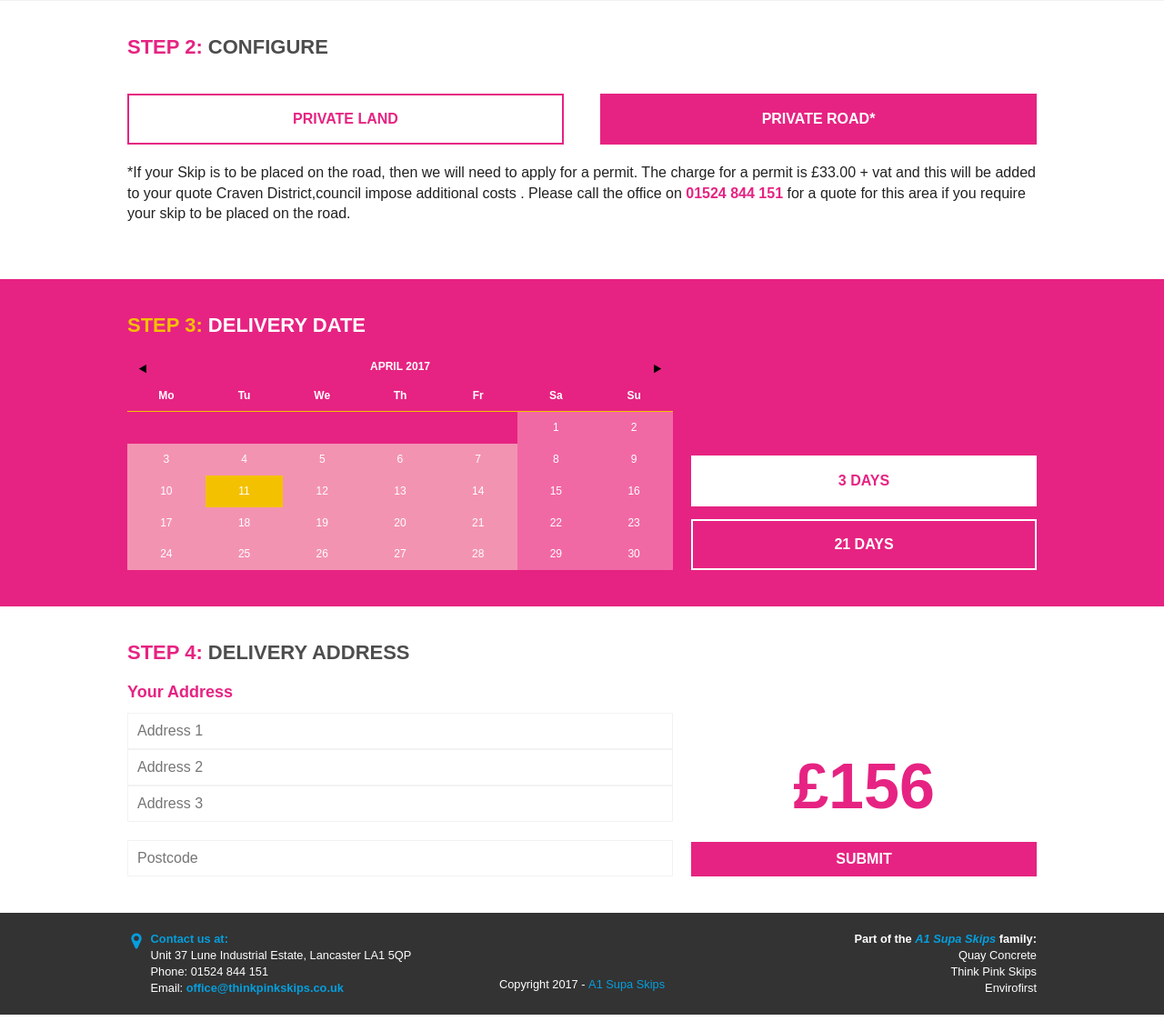
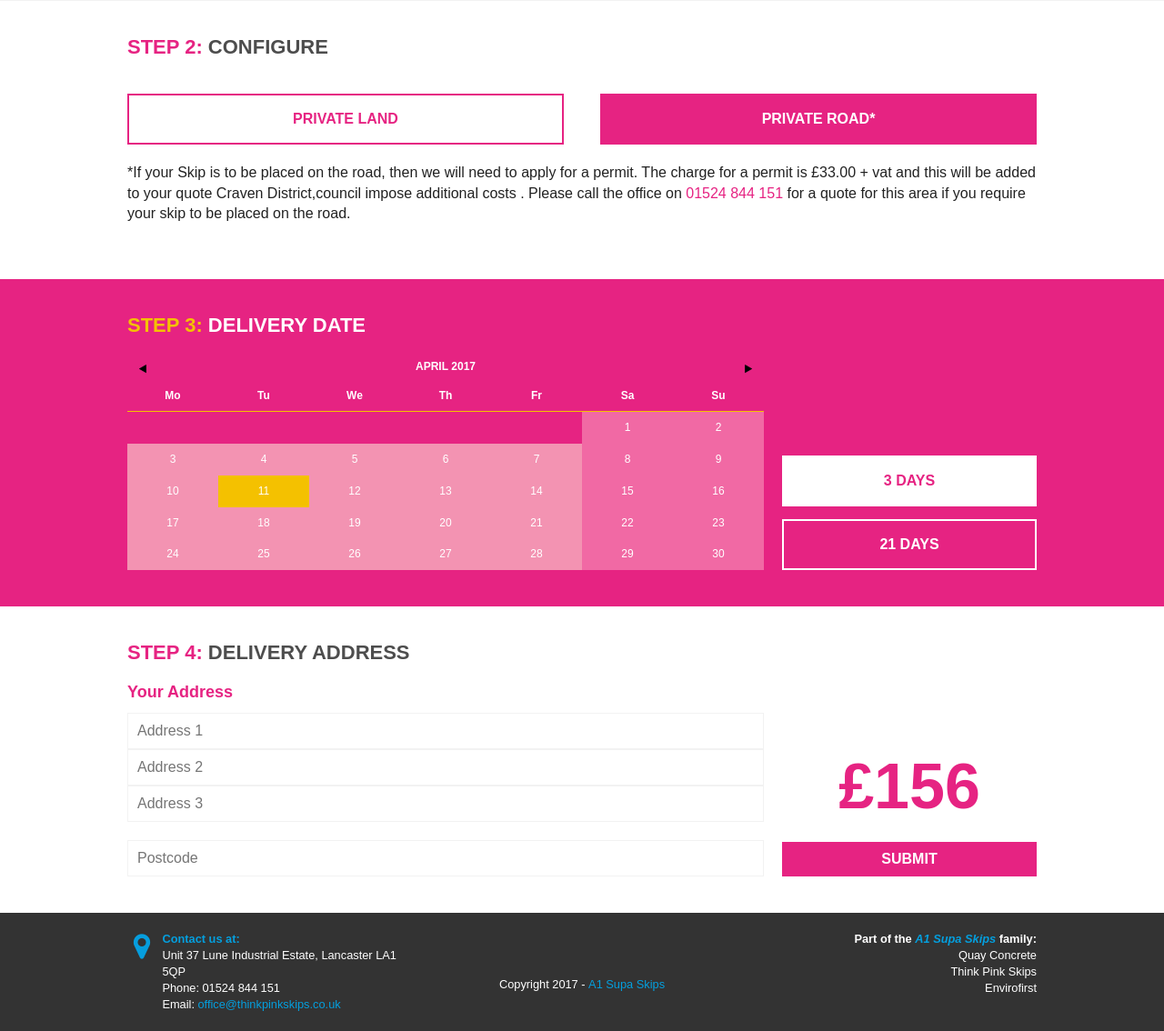
Before and after one commit to adamthomp08/think_pink_skips, a PHP site: page /skips.php in a window 1280 px wide. Shown: the part 1048-2182 px from the top of the page at 91% size. Run offline with PHP 8.4, Linux system fonts and the light colour scheme.

Commit message:
replaced some images

```diff
--- a/contact-page.php
+++ b/contact-page.php
@@ -1,3 +1,8 @@
 <?php include_once('header.php'); ?>
+
+<section class="landing-banner">
+        <img src="/img/grab_hire_banner.jpg" alt="Grab Hire Banner" />
+</section>
+
 <?php include_once('contact.php'); ?>
 <?php include_once('footer.php'); ?>
--- a/css/_footer.scss
+++ b/css/_footer.scss
@@ -9,18 +9,18 @@
 
 	i {
 	    color: #069ede;
-	    font-size: 20px;
+	    font-size: 32px;
 	}
 
 	.sub-col {
 	    display: block;
 	    float: left;
-	    width: 6%;
+	    width: 10%;
 	    margin-right: 2%;
 	}
 
 	.last.sub-col {
-	    width: 92%;
+	    width: 88%;
 	    margin-right: 0;
 	}
 
--- a/css/_generic.scss
+++ b/css/_generic.scss
@@ -1,10 +1,14 @@
+body {
+	font-family: Arial, "Helvetica Neue", Helvetica, sans-serif;
+}
+
 *, *:before, *:after {
   box-sizing: border-box;
 }
 
 .container{
 	display: block;
-	width: 1040px;
+	max-width: 1040px;
 	margin: 0 auto;
 	padding: 0px 20px;
 }
@@ -33,7 +37,6 @@ p{
 }
 
 a{
-	font-weight: 900;
 	text-decoration: none;
 	color: $pink;
 }
--- a/css/_main_navigation.scss
+++ b/css/_main_navigation.scss
@@ -1,6 +1,7 @@
 .main-nav{
 
 	padding: 10px 0px;
+	position: relative;
 
 	.logo{
 		float: left;
@@ -11,8 +12,7 @@
 		max-width: 290px;
 	}
 	nav{
-		float: left;
-		width: 690px;
+		float: right;
 		margin-left: 20px;
 		padding: 10px 0;
 	}
@@ -21,6 +21,9 @@
 		padding: 0;
 		list-style: none;
 		text-align: right;
+		@media (max-width: 850px){
+			display: none;
+		}
 	}
 	nav ul li{
 		display: inline-block;
--- a/css/_skip_hire_form.scss
+++ b/css/_skip_hire_form.scss
@@ -8,14 +8,14 @@
 
 	.date-picker-container{
 		float: left;
-		width: 60%;
+		width: 70%;
 		margin-right: 2%;
 		background: red;
 	}
 	.hire-days{
 		position: absolute;
-		width: 38%;
-		margin-left: 62%;
+		width: 28%;
+		margin-left: 72%;
 		top: 0;
 		left: 0;
 		right: 0;
--- a/css/_text_areas.scss
+++ b/css/_text_areas.scss
@@ -86,14 +86,14 @@
 
 	.address-form{
 		float: left;
-		width: 60%;
+		width: 70%;
 		margin-right: 2%;
 	}
 
 	.price{
 		position: absolute;
-		width: 38%;
-		margin-left: 62%;
+		width: 28%;
+		margin-left: 72%;
 		top: 0;
 		left: 0;
 		right: 0;
--- a/css/style.css
+++ b/css/style.css
@@ -1,9 +1,12 @@
+body {
+  font-family: Arial, "Helvetica Neue", Helvetica, sans-serif; }
+
 *, *:before, *:after {
   box-sizing: border-box; }
 
 .container {
   display: block;
-  width: 1040px;
+  max-width: 1040px;
   margin: 0 auto;
   padding: 0px 20px; }
 
@@ -28,7 +31,6 @@ p {
   margin: 0 0 20px; }
 
 a {
-  font-weight: 900;
   text-decoration: none;
   color: #e62382; }
 
@@ -36,15 +38,15 @@ a:hover {
   text-decoration: underline; }
 
 .main-nav {
-  padding: 10px 0px; }
+  padding: 10px 0px;
+  position: relative; }
   .main-nav .logo {
     float: left;
     width: 290px; }
   .main-nav .logo img {
     max-width: 290px; }
   .main-nav nav {
-    float: left;
-    width: 690px;
+    float: right;
     margin-left: 20px;
     padding: 10px 0; }
   .main-nav nav ul {
@@ -52,6 +54,9 @@ a:hover {
     padding: 0;
     list-style: none;
     text-align: right; }
+    @media (max-width: 850px) {
+      .main-nav nav ul {
+        display: none; } }
   .main-nav nav ul li {
     display: inline-block;
     padding: 12px 15px; }
@@ -174,12 +179,12 @@ a:hover {
     position: relative; }
   .white-text-area .address-form {
     float: left;
-    width: 60%;
+    width: 70%;
     margin-right: 2%; }
   .white-text-area .price {
     position: absolute;
-    width: 38%;
-    margin-left: 62%;
+    width: 28%;
+    margin-left: 72%;
     top: 0;
     left: 0;
     right: 0;
@@ -242,13 +247,13 @@ a:hover {
     max-width: 1000px; }
   .pink-text-area-form .date-picker-container {
     float: left;
-    width: 60%;
+    width: 70%;
     margin-right: 2%;
     background: red; }
   .pink-text-area-form .hire-days {
     position: absolute;
-    width: 38%;
-    margin-left: 62%;
+    width: 28%;
+    margin-left: 72%;
     top: 0;
     left: 0;
     right: 0;
@@ -542,14 +547,14 @@ a:hover {
     margin-right: 0px; }
   .footer i {
     color: #069ede;
-    font-size: 20px; }
+    font-size: 32px; }
   .footer .sub-col {
     display: block;
     float: left;
-    width: 6%;
+    width: 10%;
     margin-right: 2%; }
   .footer .last.sub-col {
-    width: 92%;
+    width: 88%;
     margin-right: 0; }
   .footer p {
     margin: 0; }
--- a/grab-hire.php
+++ b/grab-hire.php
@@ -27,7 +27,7 @@ ground works.</strong></p>
  <section class="pink-text-area">
         <div class="container">
                 <div class="col">
-                        <img src="/img/large_skip.jpg" alt="Gravel" />
+                        <img src="/img/gravel_pile.jpg" alt="Gravel" />
                 </div>
                 <div class="col last">
                         <p><strong>Some examples of where a grab service may be favourable, either economically or operational grab wagon:</strong></p>
--- a/header.php
+++ b/header.php
@@ -25,7 +25,9 @@
         <header class="main-nav">
                 <div class="container">
                         <div class="logo">
-                            <img src="/img/think_pink_logo.svg" alt="Think Pink Skips Logo">
+                            <a href="/">
+                                <img src="/img/think_pink_logo.svg" alt="Think Pink Skips Logo">
+                            </a>
                         </div>
                         <nav>
                             <ul>
--- a/sweeper.php
+++ b/sweeper.php
@@ -1,7 +1,7 @@
 <?php include_once('header.php'); ?>
 
 <section class="landing-banner">
-        <img src="/img/grab_hire_banner.jpg" alt="Grab Hire Banner" />
+        <img src="/img/sweeper_hire_banner.jpg" alt="Grab Hire Banner" />
 </section>
 
  <section class="white-text-area">
@@ -18,7 +18,7 @@
  <section class="pink-text-area">
         <div class="container">
                 <div class="col">
-                        <img src="/img/large_skip.jpg" alt="Gravel" />
+                        <img src="/img/sweeper_truck.jpg" alt="Gravel" />
                 </div>
                 <div class="col last">
                         <p><strong>Each sweeper is fitted to a high specification</strong></p>
```
Also changed, not shown: img/sweeper_hire_banner.jpg (added), img/sweeper_truck.jpg (added), 1 other file.
